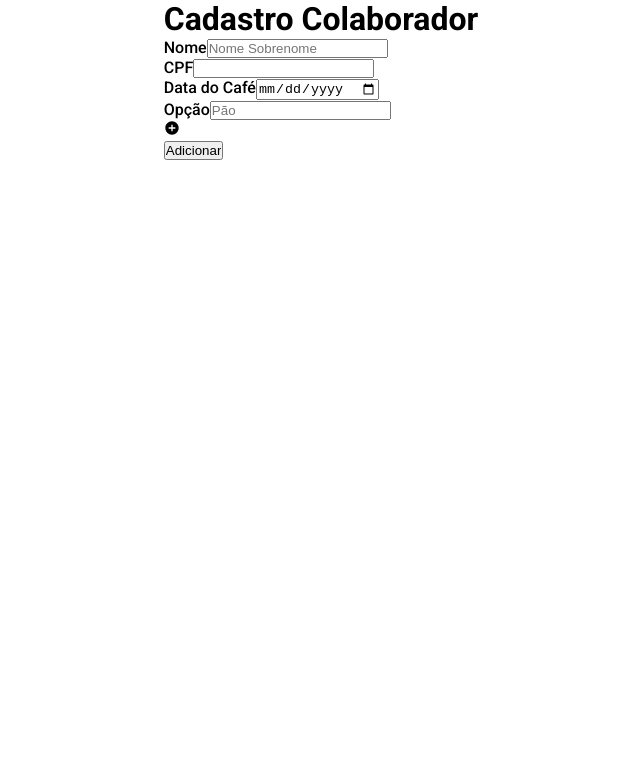
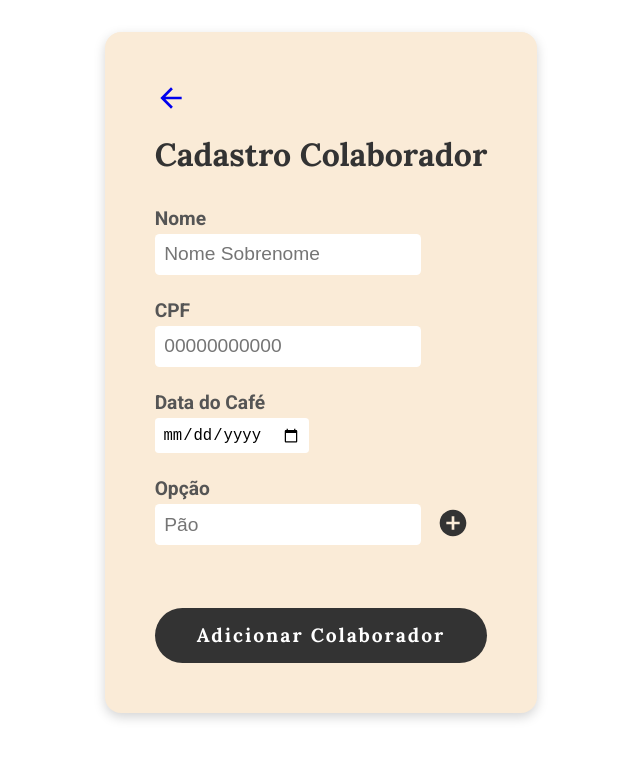
Before and after one commit to nhsneto/cafe-frontend, a React (Vite) app: page /cadastro in a window 1280 px wide. Shown: the top 758 px of the page, without its empty margins (319-959 px from the left). Built offline with nearby package versions, Linux system fonts and the light colour scheme.

Commit message:
Atualiza layout de App, Cadastro e Edicao

```diff
--- a/src/Components/Colaborador.module.css
+++ b/src/Components/Colaborador.module.css
@@ -29,7 +29,7 @@
 }
 
 .atualizacao:hover {
-  background-color: #00000010;
+  background-color: #00000015;
   cursor: pointer;
 }
 
--- a/src/Components/Input.jsx
+++ b/src/Components/Input.jsx
@@ -1,3 +1,5 @@
+import styles from "./Input.module.css";
+
 function Input({
   id,
   label,
@@ -13,9 +15,12 @@ function Input({
   onFocus,
 }) {
   return (
-    <div>
-      <label htmlFor={id}>{label}</label>
+    <div className={styles.container}>
+      <label htmlFor={id} className={styles.label}>
+        {label}
+      </label>
       <input
+        className={styles.input}
         id={id}
         type={type}
         title={title}
--- a/src/Components/Input.module.css
+++ b/src/Components/Input.module.css
@@ -0,0 +1,20 @@
+.container {
+  margin-bottom: 1.5em;
+}
+
+.label {
+  margin-bottom: 0.2em;
+  display: inline-block;
+  font-size: 1.2em;
+  font-weight: 600;
+  color: #555;
+}
+
+.input {
+  padding: 0.5em;
+  display: block;
+  border: 1px solid #555;
+  font-size: 1.2em;
+  border: none;
+  border-radius: 0.24em;
+}
--- a/src/Components/InputOpcoes.jsx
+++ b/src/Components/InputOpcoes.jsx
@@ -1,5 +1,5 @@
 import { MdAddCircle } from "react-icons/md";
-import { FaTrash } from "react-icons/fa";
+import { MdClose } from "react-icons/md";
 import Input from "./Input";
 import styles from "./InputOpcoes.module.css";
 
@@ -15,8 +15,8 @@ function InputOpcoes({ opcao, opcaoList, setterOpcaoList, onChange }) {
   }
 
   return (
-    <div className={styles.container}>
-      <div>
+    <div>
+      <div className={styles.container}>
         <Input
           label="Opção"
           id="opcao"
@@ -37,13 +37,13 @@ function InputOpcoes({ opcao, opcaoList, setterOpcaoList, onChange }) {
       </div>
 
       <div>
-        <ul>
+        <ul className={styles.listaOpcoes}>
           {opcaoList &&
             opcaoList.map((item, i) => (
               <li key={i}>
                 {item}{" "}
-                <FaTrash
-                  className={styles.lixeira}
+                <MdClose
+                  className={styles.remover}
                   onClick={() => {
                     const arr = [];
                     for (const opcaoNome of opcaoList) {
--- a/src/Components/InputOpcoes.module.css
+++ b/src/Components/InputOpcoes.module.css
@@ -1,3 +1,36 @@
-.lixeira {
+.container {
+  display: flex;
+  align-items: center;
+}
+
+.botaoAdicionar {
+  margin-left: 1em;
+  width: 2em;
+  height: 2em;
+  color: #333;
+}
+
+.botaoAdicionar:hover {
   cursor: pointer;
 }
+
+.listaOpcoes {
+  display: flex;
+  flex-direction: column;
+  font: italic 800 1em "Lora", "Roboto", sans-serif;
+  gap: 0.5em;
+}
+
+.listaOpcoes > li {
+  list-style: none;
+}
+
+.remover {
+  border-radius: 50%;
+  color: #333;
+  cursor: pointer;
+}
+
+.remover:hover {
+  background-color: #00000015;
+}
--- a/src/Routes/Cadastro.jsx
+++ b/src/Routes/Cadastro.jsx
@@ -2,6 +2,8 @@ import { useState } from "react";
 import styles from "./Cadastro.module.css";
 import Input from "../Components/Input";
 import InputOpcoes from "../Components/InputOpcoes";
+import { Link } from "react-router-dom";
+import { MdArrowBack } from "react-icons/md";
 
 function Cadastro() {
   const [nome, setNome] = useState("");
@@ -80,7 +82,12 @@ function Cadastro() {
 
   return (
     <div className={styles.container}>
+      <Link to="/" className={styles.botaoVoltarContainer}>
+        <MdArrowBack className={styles.botaoVoltar} />
+      </Link>
+
       <h1>Cadastro Colaborador</h1>
+
       <form onSubmit={adicionaColaborador} className={styles.form}>
         <Input
           label="Nome"
@@ -95,6 +102,7 @@ function Cadastro() {
           label="CPF"
           id="cpf"
           type="text"
+          placeholder="00000000000"
           maxLength="11"
           pattern="[0-9]{11}"
           title="O CPF deve conter 11 caracteres numéricos."
@@ -118,7 +126,11 @@ function Cadastro() {
           setterOpcaoList={setOpcoes}
           onChange={(e) => setOpcao(e.target.value)}
         />
-        <input type="submit" value="Adicionar" />
+        <input
+          type="submit"
+          value="Adicionar Colaborador"
+          className={styles.botaoAdicionar}
+        />
       </form>
 
       {mensagemSucesso && <p>{mensagemSucesso}</p>}
--- a/src/Routes/Cadastro.module.css
+++ b/src/Routes/Cadastro.module.css
@@ -1,3 +1,53 @@
+.container {
+  margin: 32px;
+  padding: 50px;
+  background-color: antiquewhite;
+  border-radius: 16px;
+  box-shadow: 0px 4px 12px #0000002c;
+}
+
+.container > h1 {
+  font: bold 2em "Lora", "Roboto", sans-serif;
+  color: #333;
+}
+
+.form {
+  margin-top: 2em;
+}
+
 .botaoAdicionar {
+  margin-top: 2em;
+  width: 100%;
+  padding: 0.8em 0.5em;
+  font: bold 1.2em "Lora", "Roboto", sans-serif;
+  letter-spacing: 2px;
+  border: none;
+  border-radius: 2em;
+  background-color: #333;
+  color: #fff;
   cursor: pointer;
 }
+
+.botaoAdicionar:hover {
+  filter: brightness(130%);
+  box-shadow: 0px 2px 10px #0000004b;
+}
+
+.botaoAdicionar:active {
+  filter: brightness(180%);
+}
+
+.botaoVoltar {
+  height: 2em;
+  width: 2em;
+  margin-bottom: 1em;
+  border-radius: 50%;
+}
+
+.botaoVoltar:hover {
+  background-color: #00000015;
+}
+
+.botaoVoltarContainer:visited {
+  color: #333;
+}
--- a/src/Routes/Edicao.jsx
+++ b/src/Routes/Edicao.jsx
@@ -1,8 +1,10 @@
 import { useEffect, useState } from "react";
-import styles from "./Cadastro.module.css";
+import styles from "./Edicao.module.css";
 import Input from "../Components/Input";
 import InputOpcoes from "../Components/InputOpcoes";
-import { useParams } from "react-router-dom";
+import { FaTrash } from "react-icons/fa";
+import { MdClose, MdArrowBack } from "react-icons/md";
+import { Link, useParams } from "react-router-dom";
 
 function Edicao() {
   const [nome, setNome] = useState("");
@@ -108,7 +110,12 @@ function Edicao() {
 
   return (
     <div className={styles.container}>
+      <Link to="/" className={styles.botaoVoltarContainer}>
+        <MdArrowBack className={styles.botaoVoltar} />
+      </Link>
+
       <h1>Editar Colaborador</h1>
+
       <form onSubmit={atualizaColaborador} className={styles.form}>
         <Input
           label="Nome"
@@ -146,10 +153,23 @@ function Edicao() {
           setterOpcaoList={setOpcoes}
           onChange={(e) => setOpcao(e.target.value)}
         />
-        <input type="submit" value="Atualizar" />
-        <button type="button" onClick={() => removeColaborador(id)}>
-          Excluir Colaborador
-        </button>
+
+        <input
+          type="submit"
+          value="Atualizar"
+          className={styles.botaoAtualizar}
+        />
+
+        <div className={styles.removerContainer}>
+          <a
+            type="button"
+            className={styles.botaoRemover}
+            onClick={() => removeColaborador(id)}
+          >
+            <FaTrash /> Excluir Colaborador
+          </a>
+        </div>
+
         {mensagemSucesso && <p>{mensagemSucesso}</p>}
         {mensagemErro && <p>{mensagemErro}</p>}
         {mensagemRemocao && <p>{mensagemRemocao}</p>}
--- a/src/Routes/Edicao.module.css
+++ b/src/Routes/Edicao.module.css
@@ -0,0 +1,69 @@
+.container {
+  margin: 32px;
+  padding: 50px;
+  background-color: antiquewhite;
+  border-radius: 16px;
+  box-shadow: 0px 4px 12px #0000002c;
+}
+
+.container > h1 {
+  font: bold 2em "Lora", "Roboto", sans-serif;
+  color: #333;
+}
+
+.form {
+  margin-top: 2em;
+}
+
+.botaoAtualizar {
+  margin-top: 2em;
+  width: 100%;
+  padding: 0.8em 0.5em;
+  font: bold 1.2em "Lora", "Roboto", sans-serif;
+  letter-spacing: 2px;
+  border: none;
+  border-radius: 2em;
+  background-color: #333;
+  color: #fff;
+  cursor: pointer;
+}
+
+.botaoAtualizar:hover {
+  filter: brightness(130%);
+  box-shadow: 0px 2px 10px #0000004b;
+}
+
+.botaoAtualizar:active {
+  filter: brightness(180%);
+}
+
+.removerContainer {
+  margin-top: 3em;
+  display: flex;
+  justify-content: end;
+}
+
+.botaoRemover {
+  cursor: pointer;
+  color: #777;
+  transition: color 1s;
+}
+
+.botaoRemover:hover {
+  color: #333;
+}
+
+.botaoVoltar {
+  height: 2em;
+  width: 2em;
+  margin-bottom: 1em;
+  border-radius: 50%;
+}
+
+.botaoVoltar:hover {
+  background-color: #00000015;
+}
+
+.botaoVoltarContainer:visited {
+  color: #333;
+}
```
